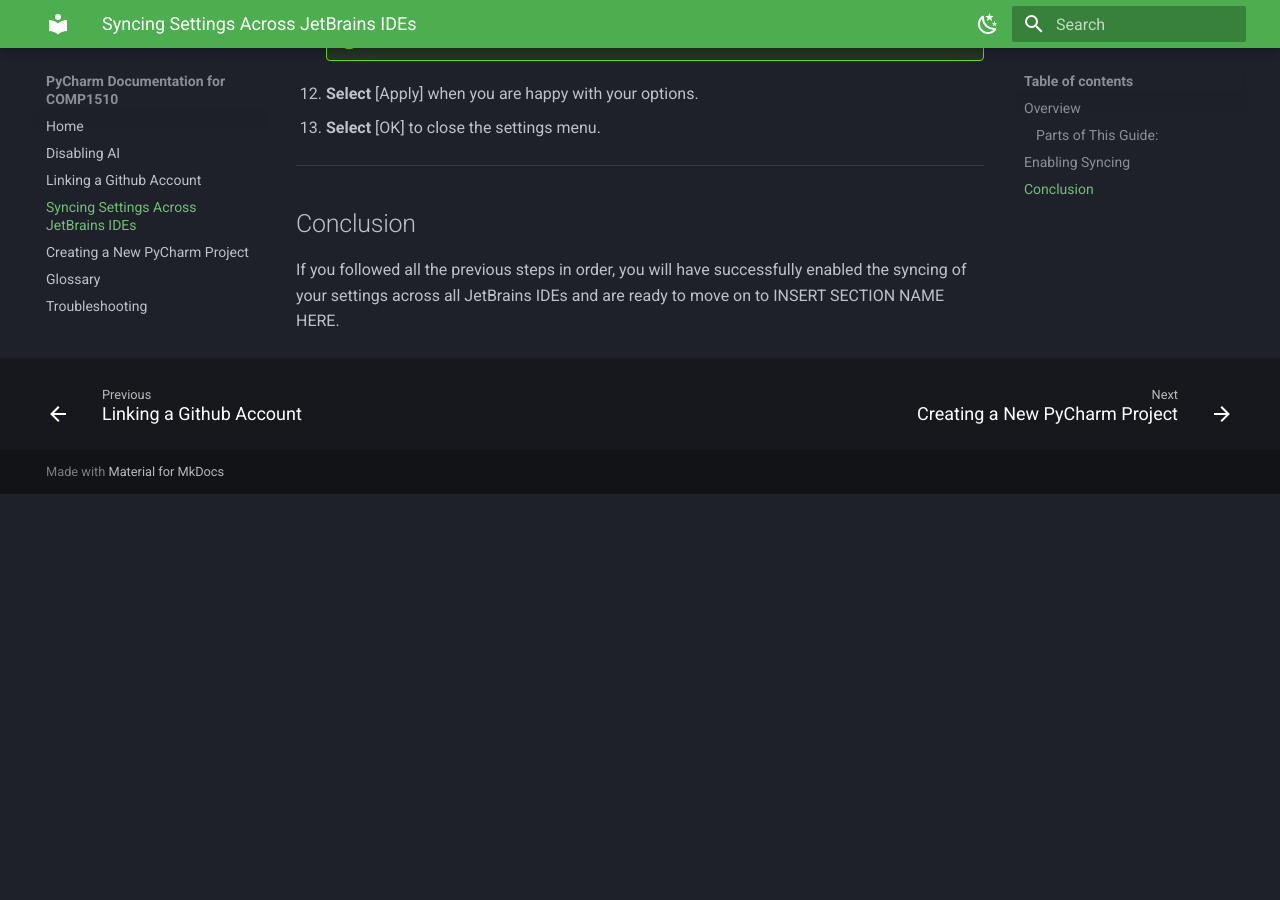
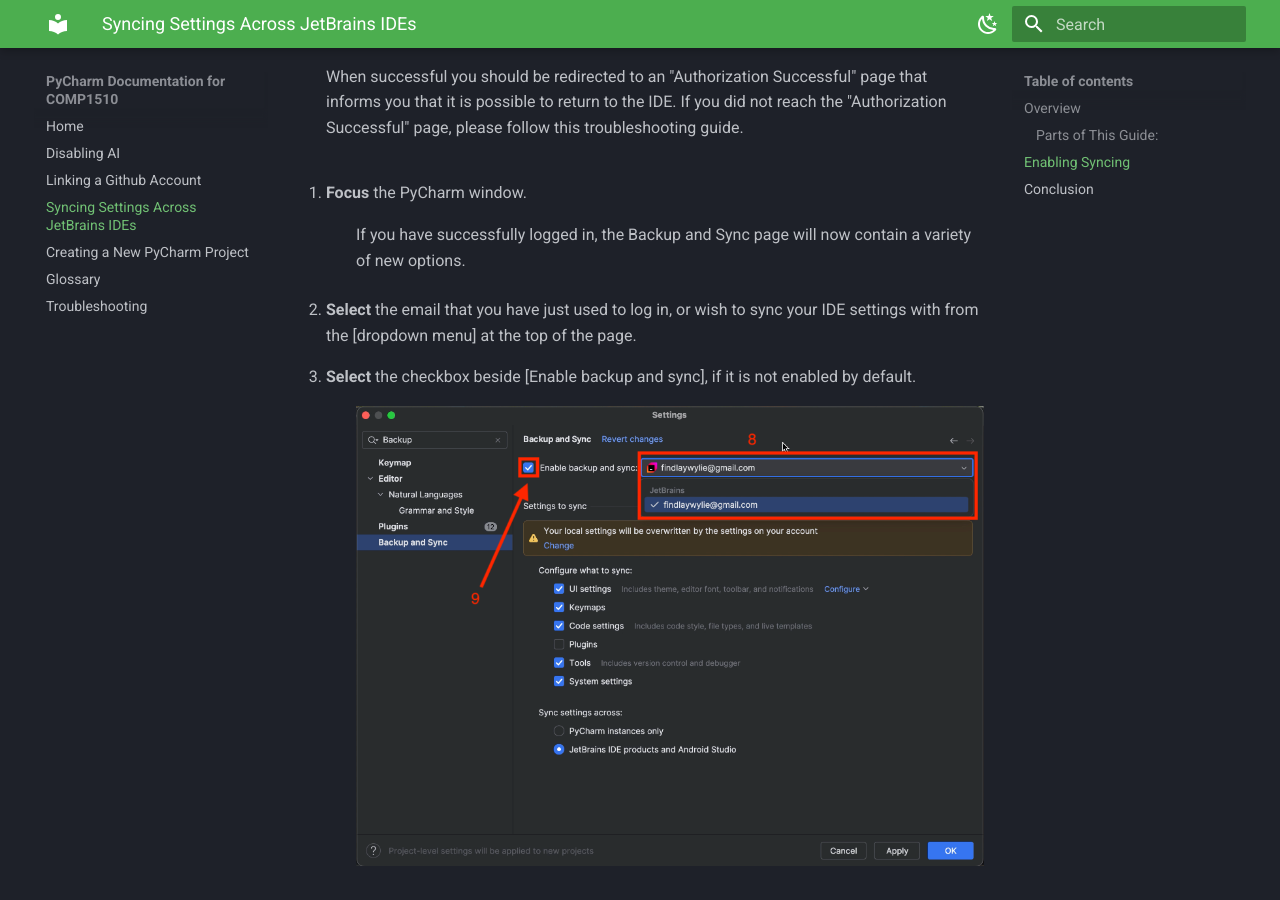
Before and after one commit to farahalterman/mkdocsDemo, an MkDocs documentation site: the page built from docs/Syncing_IDE_Settings.md, in a window 1280 px wide and 900 px high, scrolled down 1604 px. Built offline with MkDocs 1.6.1 and Material for MkDocs 9.7.7, drawn with Linux system fonts in a browser that asks for light colours; before the commit the page ends 2098 px from its top, so only the background shows below that; some of the changed text lies outside the part shown.

Commit message:
Add images to sync page

```diff
--- a/docs/Syncing_IDE_Settings.md
+++ b/docs/Syncing_IDE_Settings.md
@@ -35,18 +36,21 @@ settings menu.
         manually] button on the small PyCharm popup window.
 
 6. **Log in** to the JetBrains page.
-: When successful you should be redirected to an "Authorization Successful" page that informs you that it is possible to
-return to the IDE.
-If you did not reach the "Authorization Successful" page, please follow this troubleshooting guide.
-[//]: # (TODO: create and link TS guide)
+
+: When successful you should be redirected to an "Authorization Successful" page that informs you that it is possible to return to the IDE. If you did not reach the "Authorization Successful" page, please follow this troubleshooting guide.
+
+    [//]: # (TODO: create and link TS guide)
 
 7. **Focus** the PyCharm window.
 : If you have successfully logged in, the Backup and Sync page will now contain a variety of new options.
 
-8. **Select** the email that you have just used to log in, or wish to sync your IDE settings with from the
-[dropdown menu] at the top of the page.
+8. **Select** the email that you have just used to log in, or wish to sync your IDE settings with from the [dropdown menu] at the top of the page.
+
 9. **Select** the checkbox beside [Enable backup and sync], if it is not enabled by default.
+: ![Email dropdown and enable checkbox on the Backup and Sync settings page](assets/syncing_ide_settings/email_dropdown.png "Email dropdown and enable checkbox on the Backup and Sync settings page")
+
 10. **Select** the checkboxes beside the IDE setting that you wish to sync.
+: ![Options of what to sync](assets/syncing_ide_settings/sync_settings.png "Options of what to sync")
 
     ??? question "What settings should I sync?"
 
@@ -71,4 +76,4 @@ If you did not reach the "Authorization Successful" page, please follow this tro
 ## Conclusion
 
 If you followed all the previous steps in order, you will have successfully enabled the syncing of your settings across
-all JetBrains IDEs and are ready to move on to INSERT SECTION NAME HERE.
+all JetBrains IDEs and are ready to move on to Creating a New PyCharm Project.
```
Also changed, not shown: other parts of docs/Syncing_IDE_Settings.md (+2 -0 lines), docs/assets/syncing_ide_settings/backup_search.png (added), docs/assets/syncing_ide_settings/email_dropdown.png (added), docs/assets/syncing_ide_settings/sync_platforms.png (added), docs/assets/syncing_ide_settings/sync_settings.png (added).
